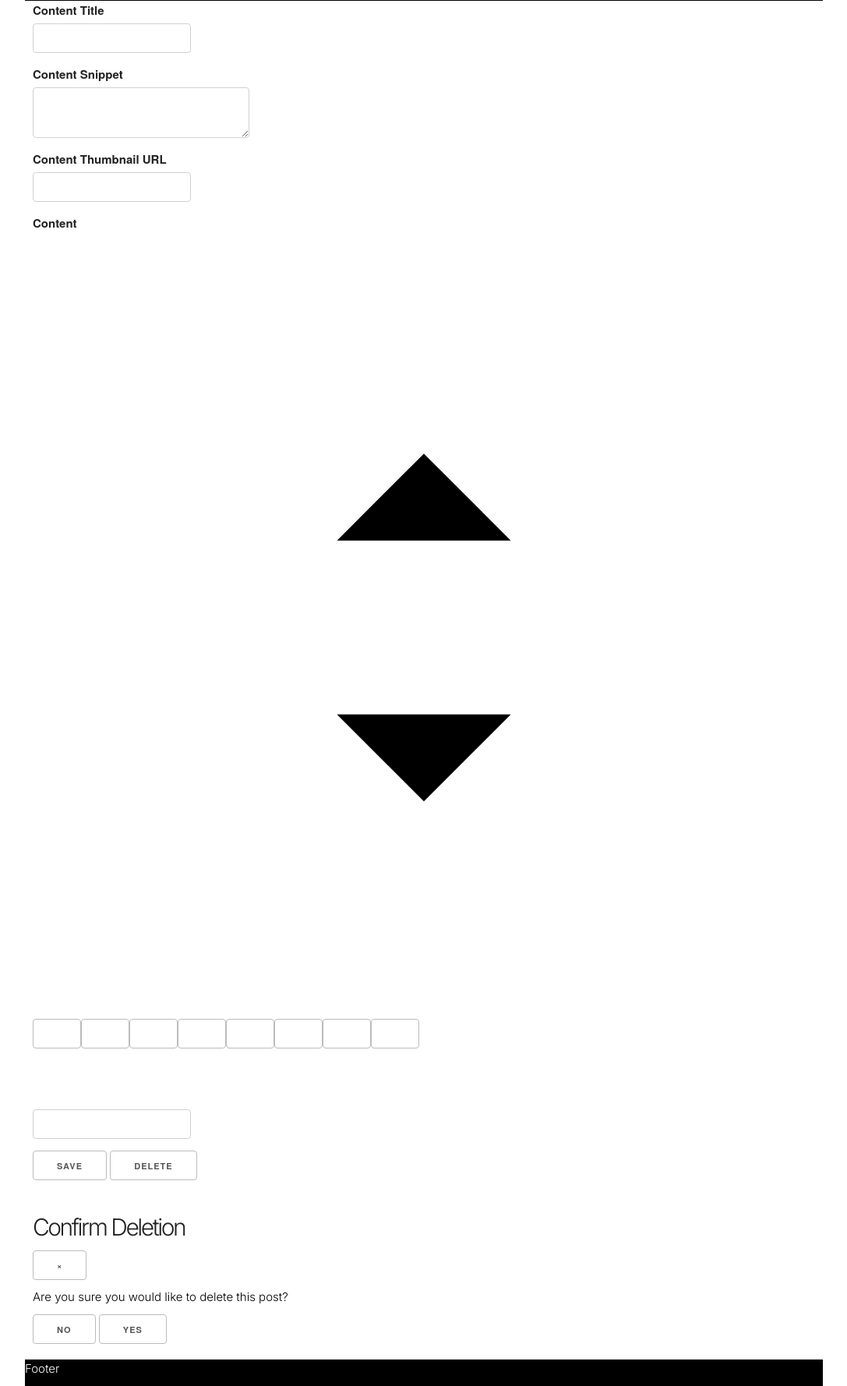
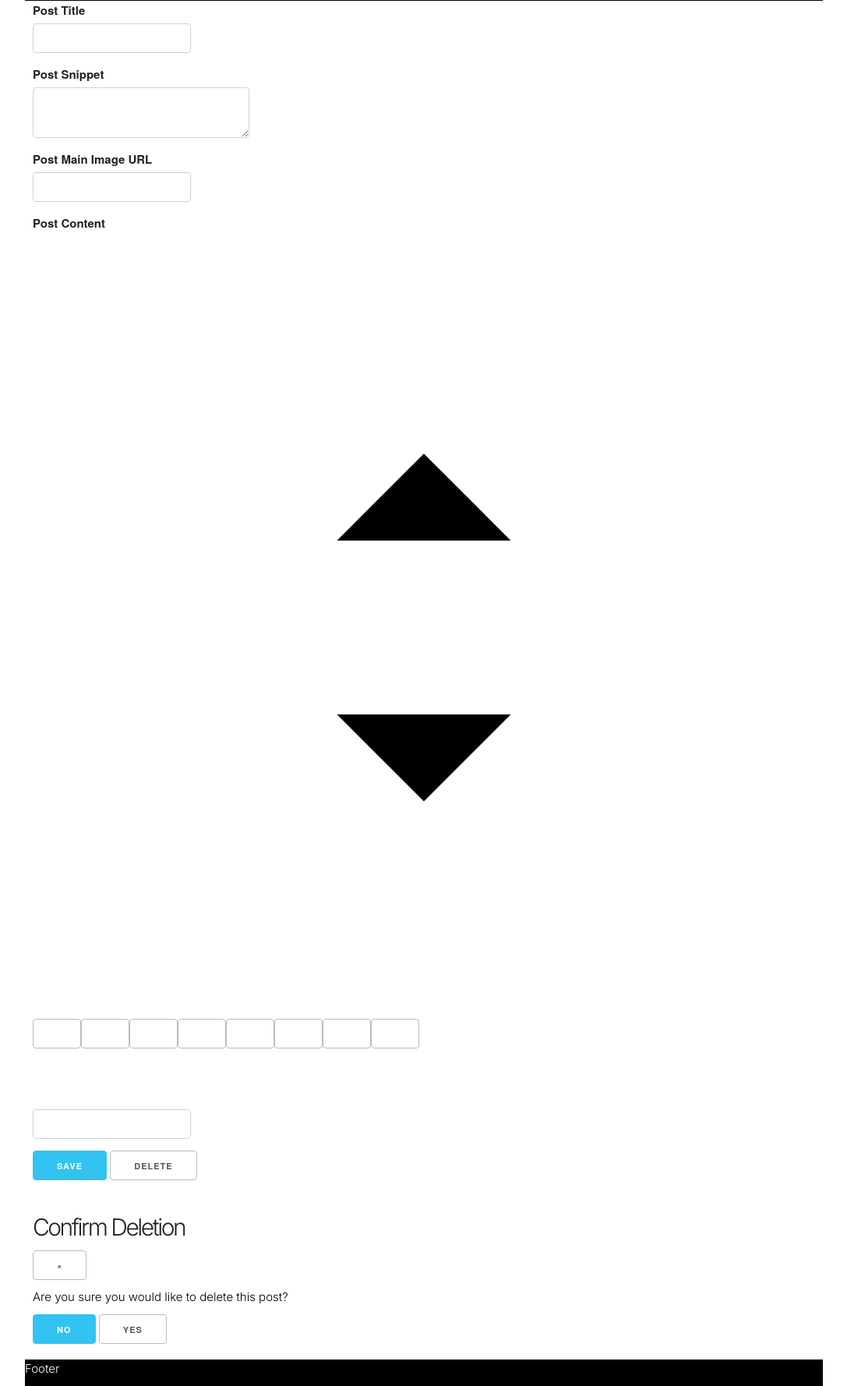
Before and after one commit to AlexJJGreen/flask_app_with_admin, a Flask app: page /editor in a window 1280 px wide. Shown: the part 118-1896 px from the top of the page at 78% size, without its empty margins (96-1183 px from the left). Run offline with Flask 3, Linux system fonts and the light colour scheme; parts of the project's set-up code (start-up, migrations or seed data) failed here and were passed over; some libraries are stand-ins or nearby versions.

Commit message:
database migration - post table

```diff
--- a/app/editor/routes.py
+++ b/app/editor/routes.py
@@ -1,6 +1,6 @@
 from flask import request, jsonify, render_template, redirect, url_for
 from app import db
-from app.models import Content
+from app.models import Post
 from . import bp
 
 
@@ -12,21 +12,21 @@ def editor():
 @bp.route("/edit_post", methods=["GET", "POST"])
 def edit_post():
     id = request.args.get("id")
-    post = db.session.query(Content).get(id)
+    post = db.session.query(Post).get(id)
     return render_template("editor.html", page_title="Edit Post", post=post)
 
 
 @bp.route("/get_post/<int:post_id>", methods=["GET"])
 def get_post(post_id):
-    post = db.session.query(Content).get_or_404(post_id)
-    return jsonify({"content": post.content})
+    post = db.session.query(Post).get_or_404(post_id)
+    return jsonify({"content": post.post})
 
 
 @bp.route("/delete_post", methods=["GET", "POST"])
 def delete_post():
     if request.method == "POST":
         data = request.get_json()
-        post = db.session.query(Content).get(data["id"])
+        post = db.session.query(Post).get(data["id"])
         db.session.delete(post)
         db.session.commit()
         return jsonify({"redirect": url_for("main.index")})
@@ -38,7 +38,7 @@ def save_content():
     data = request.get_json()
 
     if "id" in data:
-        post = db.session.query(Content).get(data["id"])
+        post = db.session.query(Post).get(data["id"])
         post.title = data["title"]
         post.snippet = data["snippet"]
         post.thumbnail_url = data["thumbnailUrl"]
@@ -47,7 +47,7 @@ def save_content():
         db.session.commit()
         return jsonify({"redirect": url_for("main.index")})
     else:
-        content_to_post = Content(
+        content_to_post = Post(
             title=data["title"],
             snippet=data["snippet"],
             thumbnail_url=data["thumbnailUrl"],
--- a/app/editor/templates/editor.html
+++ b/app/editor/templates/editor.html
@@ -20,25 +20,25 @@ WYSIWYG Editor
 
     -->
     <div class="mb-3">
-        <label for="content-title">Content Title</label>
+        <label for="content-title">Post Title</label>
         <input type="text" class="form-control" id="content-title" value="{% if post %}{{ post.title }}{% endif %}">
     </div>
     <div class="mb-3">
-        <label for="content-snippet">Content Snippet</label>
+        <label for="content-snippet">Post Snippet</label>
         <textarea class="form-control" id="content-snippet" cols="30"
             rows="5">{% if post %}{{ post.snippet }}{% endif %}</textarea>
     </div>
     <div class="mb-3">
-        <label for="content-thumbnail-url">Content Thumbnail URL</label>
+        <label for="content-thumbnail-url">Post Main Image URL</label>
         <input class="form-control" type="text" id="content-thumbnail-url"
             value="{% if post %}{{ post.thumbnail_url}}{% endif %}">
     </div>
     <div class="mb-3">
-        <label for="editor">Content</label>
+        <label for="editor">Post Content</label>
         <div id="editor"></div>
     </div>
-    <input type="submit" class="btn btn-primary" value="Save">
-    <button type="button" class="btn btn-danger" data-bs-toggle="modal" data-bs-target="#myModal">
+    <input type="submit" class="button-primary" value="Save">
+    <button type="button" class="button" data-bs-toggle="modal" data-bs-target="#myModal">
         Delete
     </button>
 </form>
@@ -61,8 +61,8 @@ WYSIWYG Editor
 
             <!-- Modal Footer -->
             <div class="modal-footer">
-                <button type="button" class="btn btn-secondary" data-bs-dismiss="modal">No</button>
-                <button id="deleteBtn" type="button" class="btn btn-success" data-bs-dismiss="modal">Yes</button>
+                <button type="button" class="button-primary" data-bs-dismiss="modal">No</button>
+                <button id="deleteBtn" type="button" class="button" data-bs-dismiss="modal">Yes</button>
             </div>
 
         </div>
```
Also changed, not shown: app/models.py (+8 -0 lines).
